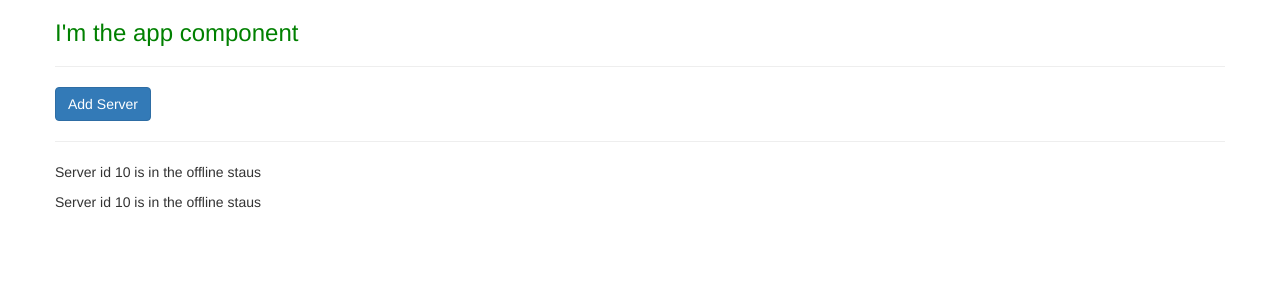
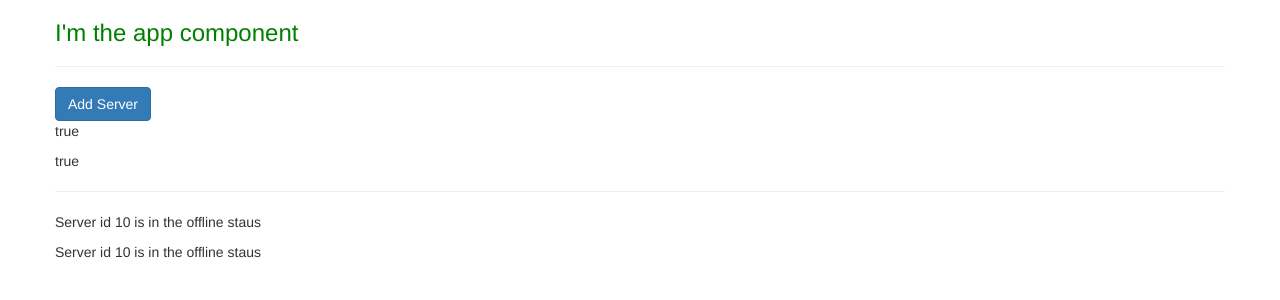
Before and after one commit to chethandb/my-first-angular-app, an Angular app: page / in a window 1280 px wide. Shown: the top 300 px of the page. Built offline with nearby package versions, Linux system fonts and the light colour scheme.

Commit message:
an ex - to interchange two methods of data binding

```diff
--- a/src/app/servers/servers.component.html
+++ b/src/app/servers/servers.component.html
@@ -1,4 +1,8 @@
 <button class="btn btn-primary" [disabled]="!allowNewServer">Add Server</button>
+<!--using string interpolation-->
+<p>{{allowNewServer}}</p>
+<!--using property binding-->
+<p [innerText]="allowNewServer"></p>
 <hr>
 <app-server></app-server>
 <app-server></app-server>
```
